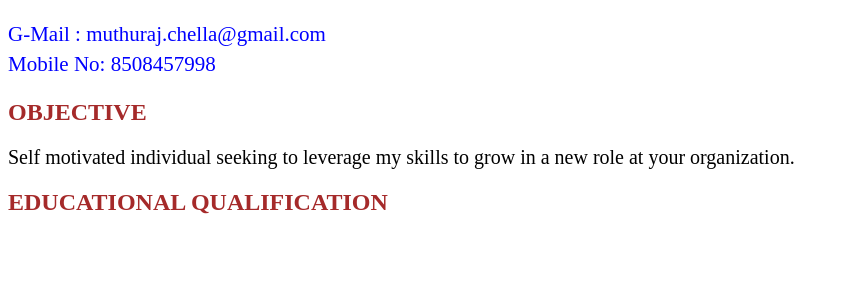
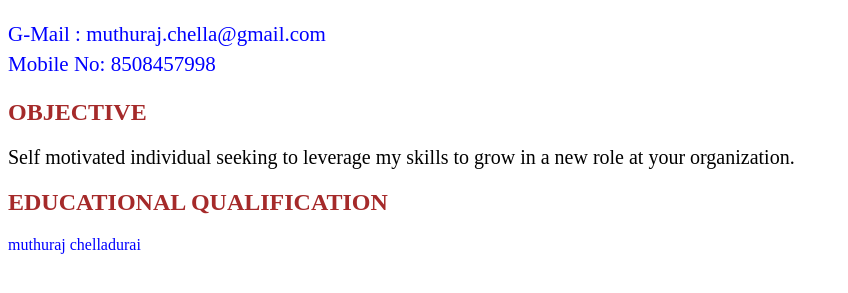
Before and after one commit to muthurajchella/krishma, a plain HTML site: page index.html in a window 1280 px wide. Shown: the part 61-354 px from the top of the page, without its empty margins (0-848 px from the left). Drawn offline with Linux system fonts and the light colour scheme.

Commit message:
my resume

```diff
--- a/css/main.css
+++ b/css/main.css
@@ -48,3 +48,8 @@
 
 
 }
+
+
+.f{
+    color: blue;
+}
--- a/index.html
+++ b/index.html
@@ -18,7 +18,7 @@
     <p class="d">Self motivated individual seeking to leverage my skills to grow in a new role at your organization.</p>
 
     <h2 class="e">EDUCATIONAL QUALIFICATION</h2>
-    <p></p>
+    <p class="f">muthuraj chelladurai</p>
 
 
 
```
